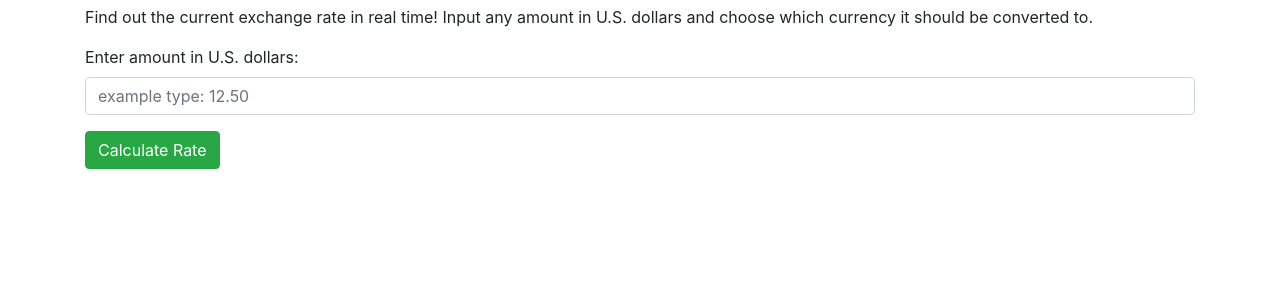
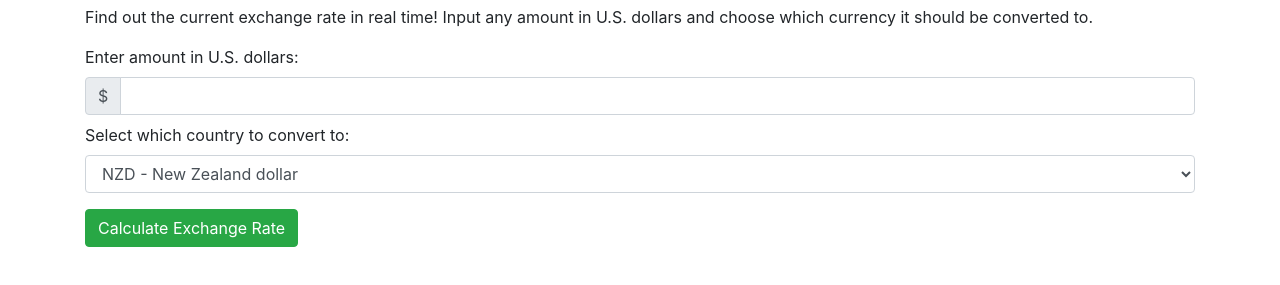
Before and after one commit to chloehellberg/exchange-rate, a website built with webpack: page src/index.html in a window 1280 px wide. Shown: the part 51-336 px from the top of the page. Built offline with nearby package versions, Linux system fonts and the light colour scheme.

Commit message:
Add dropdown group for which country to convert to.

```diff
--- a/src/index.html
+++ b/src/index.html
@@ -9,13 +9,30 @@
   </div>
   <div class="container" id="body">
     <form id="formOne">
-      <div class="form-group">
-        <label for="value">Enter amount in U.S. dollars:</label>
-        <input id="value" class="form-control" type="text" placeholder="example type: 12.50">
+      <div class="form-group-one">
+        <label for="dollars">Enter amount in U.S. dollars:</label>
+          <div class="input-group mb-2 mr-sm-2">
+            <div class="input-group-prepend">
+              <div class="input-group-text">$</div>
+            </div>
+            <input id="dollars" class="form-control" type="text">
+          </div>
+      </div>
+      <div class="form-group-two">
+        <label for="country">Select which country to convert to:</label>
+        <select class="form-control" id="country">
+          <option value="NZD">NZD - New Zealand dollar</option>
+          <option value="BRL">BRL - Brazillian real</option>
+          <option value="INR">INR - Indian rupee</option>
+          <option value="JPY">JPY - Japanese yen</option>
+          <option value="CAD">CAD - Canadian dollar</option>
+          <option value="EUR">EUR - Euro</option>
+          <option value="ACN">ACN - Animal Crossing Bells</option>
+        </select>
       </div>
     </form>
 
-    <button type="submit" class="btn btn-success" id="btn-calculate">Calculate Rate</button>
+    <button type="submit" class="btn btn-success" id="btn-calculate">Calculate Exchange Rate</button>
   </div>
 </body>
 </html>
```
